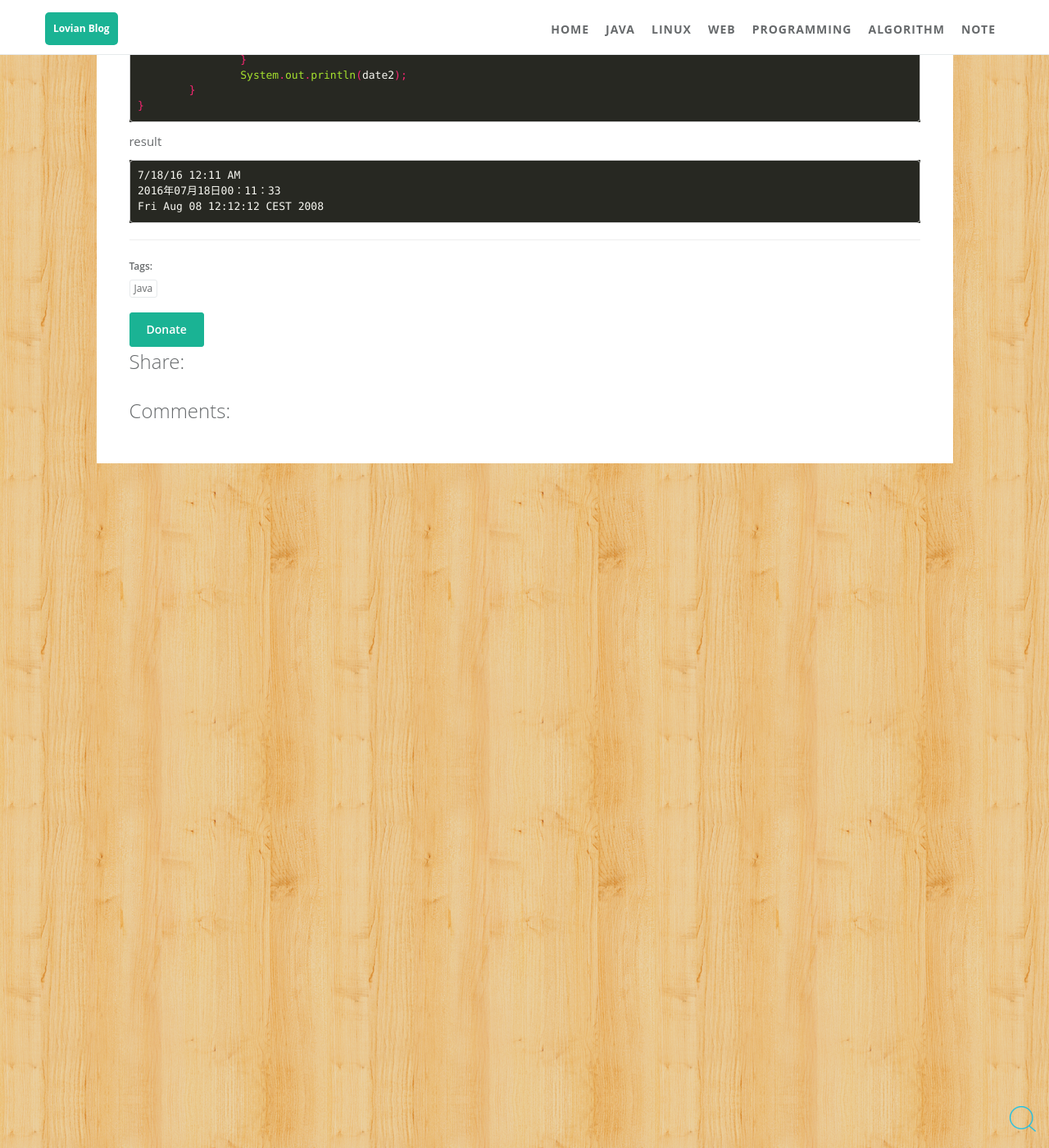
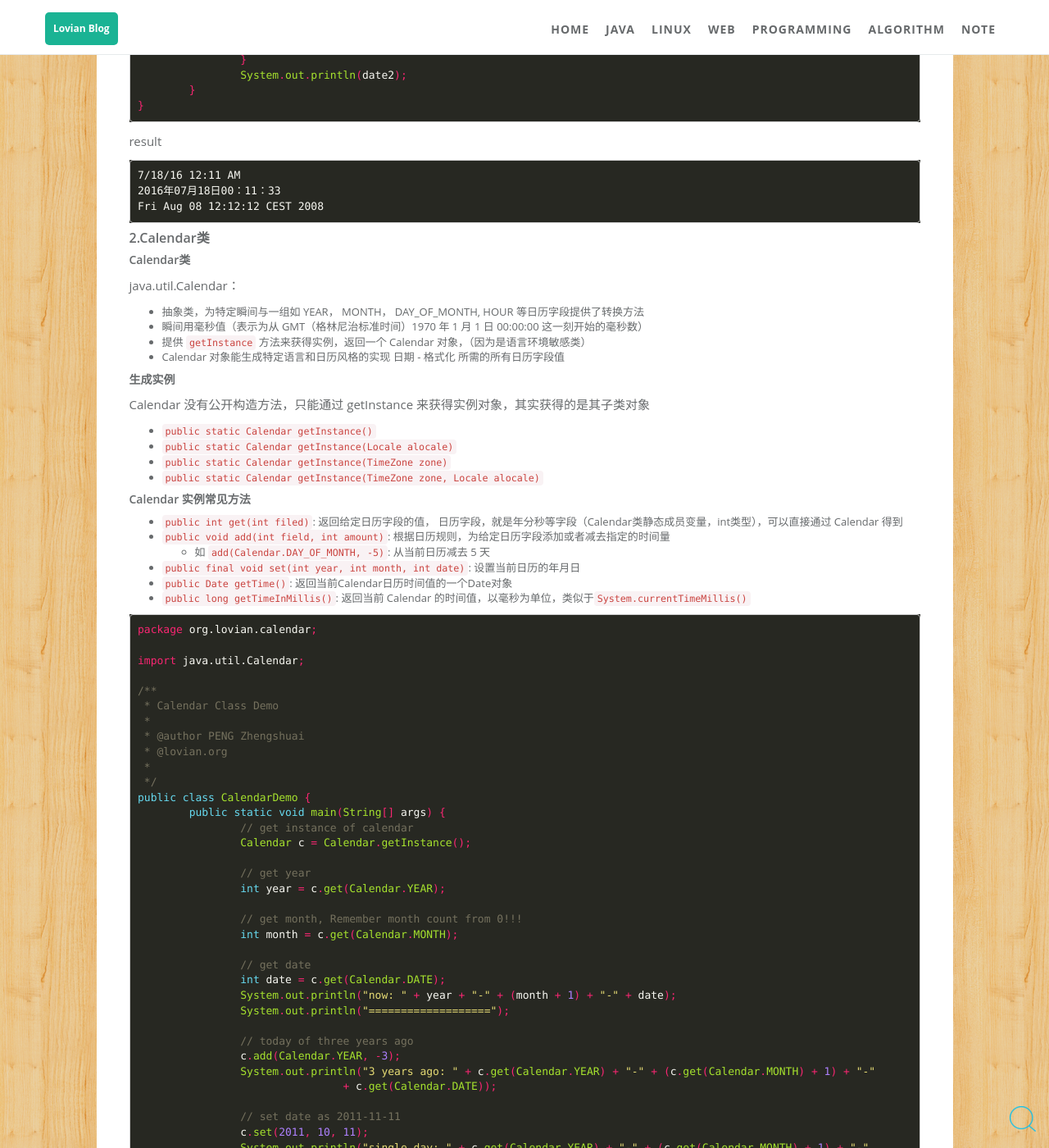
Before and after one commit to ZhengshuaiPENG/zhengshuaipeng.github.io, a Jekyll site: the page built from _posts/2016/07/2016-07-17-java-date-and-time.md, in a window 1280 px wide and 1400 px high, scrolled down 3059 px. Shown: the whole window at 82% size. Built offline with Jekyll 4.4.1, drawn with Linux system fonts in a browser that asks for light colours; comment, search, counter and statistics services are not loaded; some of the changed text lies outside the part shown.

Commit message:
calander

````diff
--- a/_posts/2016/07/2016-07-17-java-date-and-time.md
+++ b/_posts/2016/07/2016-07-17-java-date-and-time.md
@@ -40,7 +40,7 @@ import java.util.Date;
  */
 public class DateDemo {
 	public static void main(String[] args) {
-		// 无参构造器
+		// 无参构造器，默认为当前时间
 		Date date = new Date();
 		System.out.println("date: " + date);
 
@@ -159,3 +159,120 @@ result
 2016年07月18日00：11：33
 Fri Aug 08 12:12:12 CEST 2008
 ```
+
+### 2.Calendar类
+
+#### Calendar类
+
+java.util.Calendar：
+
+-	抽象类，为特定瞬间与一组如 YEAR， MONTH， DAY_OF_MONTH, HOUR 等日历字段提供了转换方法
+-	瞬间用毫秒值（表示为从 GMT（格林尼治标准时间）1970 年 1 月 1 日 00:00:00 这一刻开始的毫秒数）
+-	提供 ```getInstance``` 方法来获得实例，返回一个 Calendar 对象，（因为是语言环境敏感类）
+-	Calendar 对象能生成特定语言和日历风格的实现 日期 - 格式化 所需的所有日历字段值
+
+#### 生成实例
+
+Calendar 没有公开构造方法，只能通过 getInstance 来获得实例对象，其实获得的是其子类对象
+
+-	```public static Calendar getInstance()```
+-	```public static Calendar getInstance(Locale alocale)```
+-	```public static Calendar getInstance(TimeZone zone)```
+-	```public static Calendar getInstance(TimeZone zone, Locale alocale)```
+
+#### Calendar 实例常见方法
+
+-	```public int get(int filed)```: 返回给定日历字段的值， 日历字段，就是年分秒等字段（Calendar类静态成员变量，int类型），可以直接通过 Calendar 得到
+-	```public void add(int field, int amount)```: 根据日历规则，为给定日历字段添加或者减去指定的时间量
+	-	如 ```add(Calendar.DAY_OF_MONTH, -5)```: 从当前日历减去 5 天
+-	```public final void set(int year, int month, int date)```: 设置当前日历的年月日
+-	```public Date getTime()```: 返回当前Calendar日历时间值的一个Date对象
+-	```public long getTimeInMillis()```: 返回当前 Calendar 的时间值，以毫秒为单位，类似于```System.currentTimeMillis()```
+
+```java
+package org.lovian.calendar;
+
+import java.util.Calendar;
+
+/**
+ * Calendar Class Demo
+ *
+ * @author PENG Zhengshuai
+ * @lovian.org
+ *
+ */
+public class CalendarDemo {
+	public static void main(String[] args) {
+		// get instance of calendar
+		Calendar c = Calendar.getInstance();
+
+		// get year
+		int year = c.get(Calendar.YEAR);
+
+		// get month, Remember month count from 0!!!
+		int month = c.get(Calendar.MONTH);
+
+		// get date
+		int date = c.get(Calendar.DATE);
+		System.out.println("now: " + year + "-" + (month + 1) + "-" + date);
+		System.out.println("===================");
+
+		// today of three years ago
+		c.add(Calendar.YEAR, -3);
+		System.out.println("3 years ago: " + c.get(Calendar.YEAR) + "-" + (c.get(Calendar.MONTH) + 1) + "-"
+				+ c.get(Calendar.DATE));
+
+		// set date as 2011-11-11
+		c.set(2011, 10, 11);
+		System.out.println("single day: " + c.get(Calendar.YEAR) + "-" + (c.get(Calendar.MONTH) + 1) + "-"
+				+ c.get(Calendar.DATE));
+	}
+}
+```
+
+result
+
+```
+now: 2016-7-18
+===================
+3 years ago: 2013-7-18
+single day: 2011-11-11
+```
+
+#### 面试体，获得任意一年的二月的天数
+
+```java
+package org.lovian.date;
+
+import java.util.Calendar;
+
+/**
+ * Get the day numbers of each Feb
+ *
+ * @author PENG Zhengshuai
+ * @lovian.org
+ *
+ */
+public class EachFebrary {
+	public static void main(String[] args) {
+		System.out.println("2014-02 has " + getDaysOfFeb(2014) + "days");
+		System.out.println("2016-02 has " + getDaysOfFeb(2016) + "days");
+	}
+
+	public static int getDaysOfFeb(int year) {
+		Calendar c = Calendar.getInstance();
+		// set year-01-31
+		c.set(year, 2, 1);
+		c.add(Calendar.DATE, -1); // last day of Feb
+		int date = c.get(Calendar.DATE);
+		return date;
+	}
+}
+```
+
+result：
+
+```
+2014-02 has 28days
+2016-02 has 29days
+```
````
